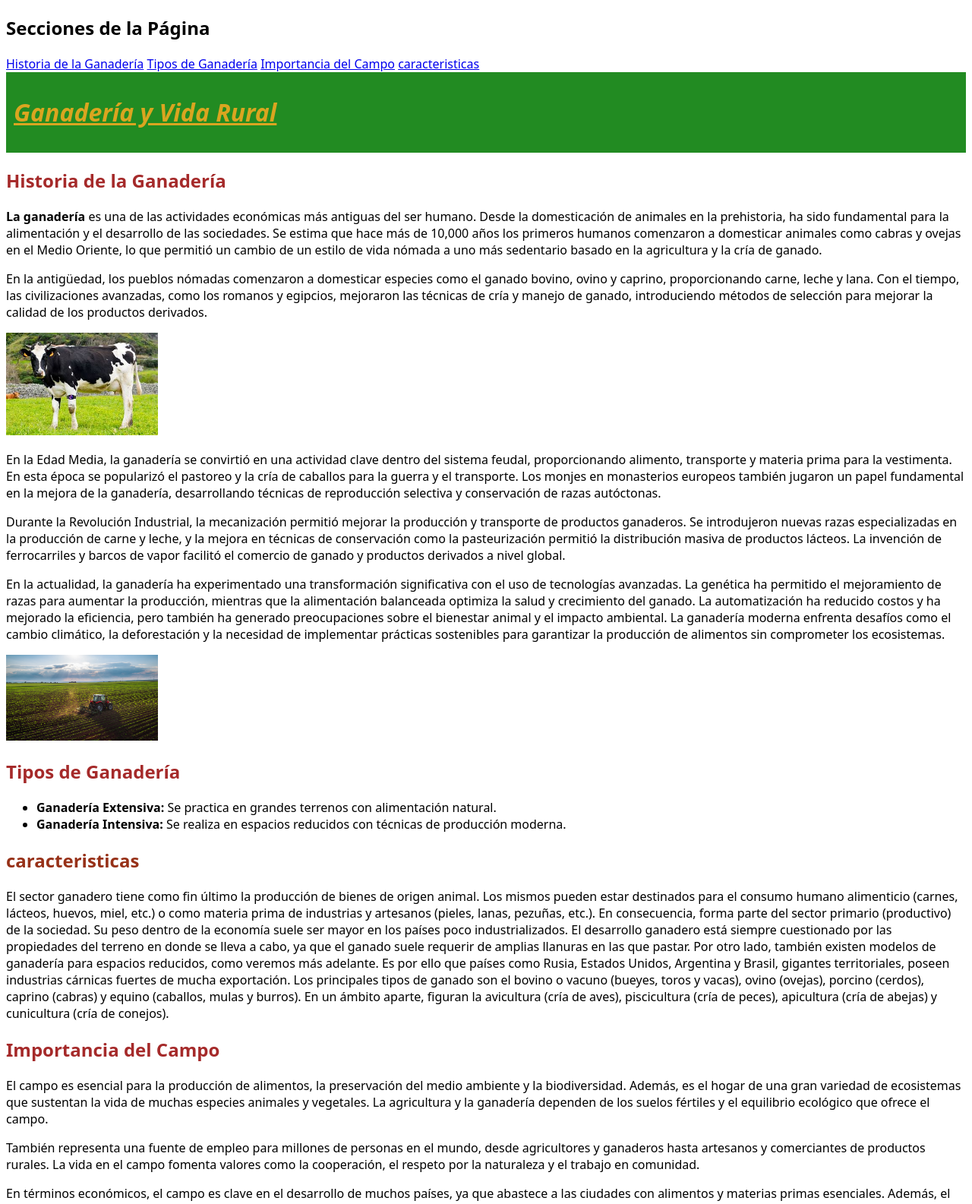
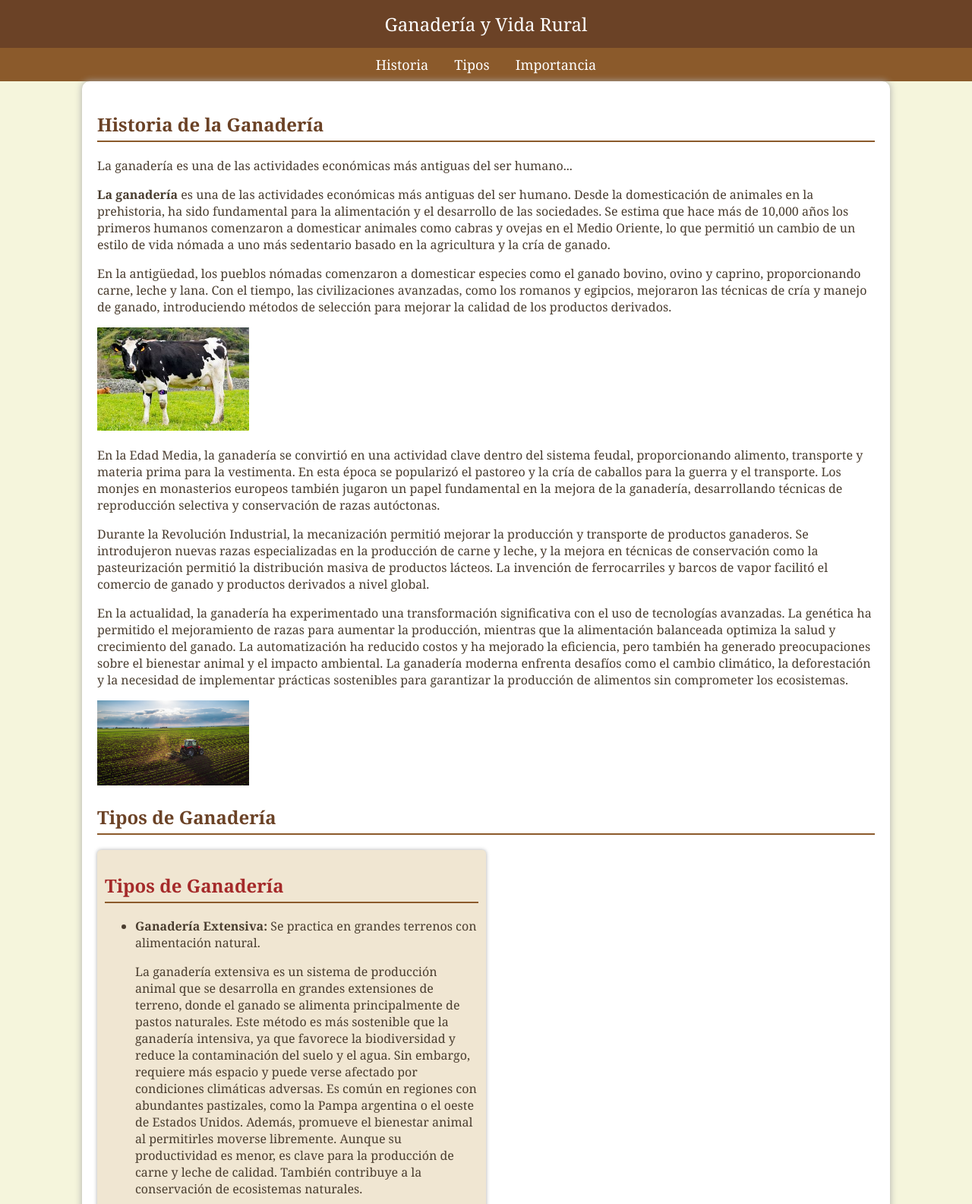
Before and after one commit to SRraquel/SrGanaderia.github.io, a plain HTML site: page index.html in a window 1280 px wide. Shown: the top 1585 px of the page at 76% size. Drawn offline with Linux system fonts and the light colour scheme; files whose address does not match are found by name.

Commit message:
Add files via upload

```diff
--- a/index.html
+++ b/index.html
@@ -1,23 +1,81 @@
 <!DOCTYPE html>
-<html lang="en">
+<html lang="es">
 <head>
     <meta charset="UTF-8">
     <meta name="viewport" content="width=device-width, initial-scale=1.0">
-    <title>Ganaderia y Vida en el Campo</title>
+    <title>Ganadería y Vida en el Campo</title>
+    <style>
+        body {
+            font-family: 'Georgia', serif;
+            background-color: #f5f5dc;
+            color: #4a3d2f;
+            margin: 0;
+            padding: 0;
+        }
+        header {
+            background-color: #6b4226;
+            color: white;
+            text-align: center;
+            padding: 15px;
+            font-size: 24px;
+        }
+        nav {
+            background-color: #8b5a2b;
+            padding: 10px;
+            text-align: center;
+        }
+        nav a {
+            color: white;
+            text-decoration: none;
+            margin: 0 15px;
+            font-size: 18px;
+        }
+        .container {
+            width: 80%;
+            margin: auto;
+            background-color: white;
+            padding: 20px;
+            border-radius: 10px;
+            box-shadow: 0px 0px 10px #aaa;
+        }
+        h2 {
+            color: #6b4226;
+            border-bottom: 2px solid #8b5a2b;
+            padding-bottom: 5px;
+        }
+        .tipo-ganaderia {
+            display: flex;
+            justify-content: space-between;
+        }
+        .tipo-ganaderia div {
+            width: 48%;
+            padding: 10px;
+            border-radius: 5px;
+            background-color: #f0e6d2;
+            box-shadow: 0px 0px 5px #aaa;
+        }
+        .importancia {
+            background-color: #efe0c0;
+            padding: 15px;
+            border-radius: 5px;
+            box-shadow: 0px 0px 5px #aaa;
+        }
+    </style>
 </head>
-<body style="font-family:system-ui, -apple-system, BlinkMacSystemFont, 'Segoe UI', Roboto, Oxygen, Ubuntu, Cantarell, 'Open Sans', 'Helvetica Neue', sans-serif">
+<body>
+    <header>Ganadería y Vida Rural</header>
+    <nav>
+        <a href="#historia">Historia</a>
+        <a href="#tipos">Tipos</a>
+        <a href="#importancia">Importancia</a>
+    </nav>
+    <div class="container">
+        <section id="historia">
+            <h2>Historia de la Ganadería</h2>
+            <p>La ganadería es una de las actividades económicas más antiguas del ser humano...</p>
+        </section>
 
-    <h2>Secciones de la Página</h2>
-    <a href="#historia">Historia de la Ganadería</a>
-    <a href="#tipos">Tipos de Ganadería</a>
-    <a href="#importancia">Importancia del Campo</a>
-    <a href="#caracteristicas">caracteristicas</a>
-    <div style="background-color:forestgreen; padding: 10px;">
-        <h1 style="color:goldenrod;"><em><u>Ganadería y Vida Rural</u></em></h1>
-    </div>
 
-    <section id="historia">
-        <h2 style="color:brown;">Historia de la Ganadería</h2>
 
         <p>
             <strong>La ganadería</strong> es una de las actividades económicas más antiguas del ser humano. Desde la domesticación
@@ -56,12 +114,29 @@
         </p>
         <img src="img/campo.jpeg" alt="vacas_1" width="200">
     </section>
-
+    <section id="tipos">
+        <h2>Tipos de Ganadería</h2>
+        <div class="tipo-ganaderia">
+            <div>
     <section id="tipos">
         <h2 style="color:brown;">Tipos de Ganadería</h2>
         <ul>
-            <li><strong>Ganadería Extensiva:</strong> Se practica en grandes terrenos con alimentación natural.</li>
-            <li><strong>Ganadería Intensiva:</strong> Se realiza en espacios reducidos con técnicas de producción moderna.</li>
+            <li><strong>Ganadería Extensiva:</strong> Se practica en grandes terrenos con alimentación natural.
+                <p>La ganadería extensiva es un sistema de producción animal que se desarrolla en grandes extensiones de terreno,
+                    donde el ganado se alimenta principalmente de pastos naturales. Este método es más sostenible que la ganadería intensiva,
+                    ya que favorece la biodiversidad y reduce la contaminación del suelo y el agua. Sin embargo, requiere más espacio y
+                    puede verse afectado por condiciones climáticas adversas. Es común en regiones con abundantes pastizales, como la Pampa argentina
+                    o el oeste de Estados Unidos. Además, promueve el bienestar animal al permitirles moverse libremente. Aunque su productividad es menor,
+                    es clave para la producción de carne y leche de calidad. También contribuye a la conservación de ecosistemas naturales.</p></li>
+            <li><strong>Ganadería Intensiva:</strong> Se realiza en espacios reducidos con técnicas de producción moderna.
+                <p>La ganadería intensiva es un sistema de producción animal que busca maximizar la productividad
+                    en espacios reducidos mediante el uso de tecnología y alimentación controlada.
+                    Este modelo permite obtener grandes cantidades de carne, leche o huevos en menor tiempo,
+                    pero tiene un alto impacto ambiental debido al uso de recursos como agua y granos.
+                    Además, puede generar problemas de bienestar animal por el confinamiento en espacios reducidos.
+                    Es común en zonas urbanizadas y países con alta demanda de productos ganaderos.
+                    Su eficiencia económica la hace popular en la industria alimentaria global.
+                    Sin embargo, enfrenta críticas por su impacto ecológico y ético.</p></li>
         </ul>
     </section>
     <section id="caracteristicas">
```
